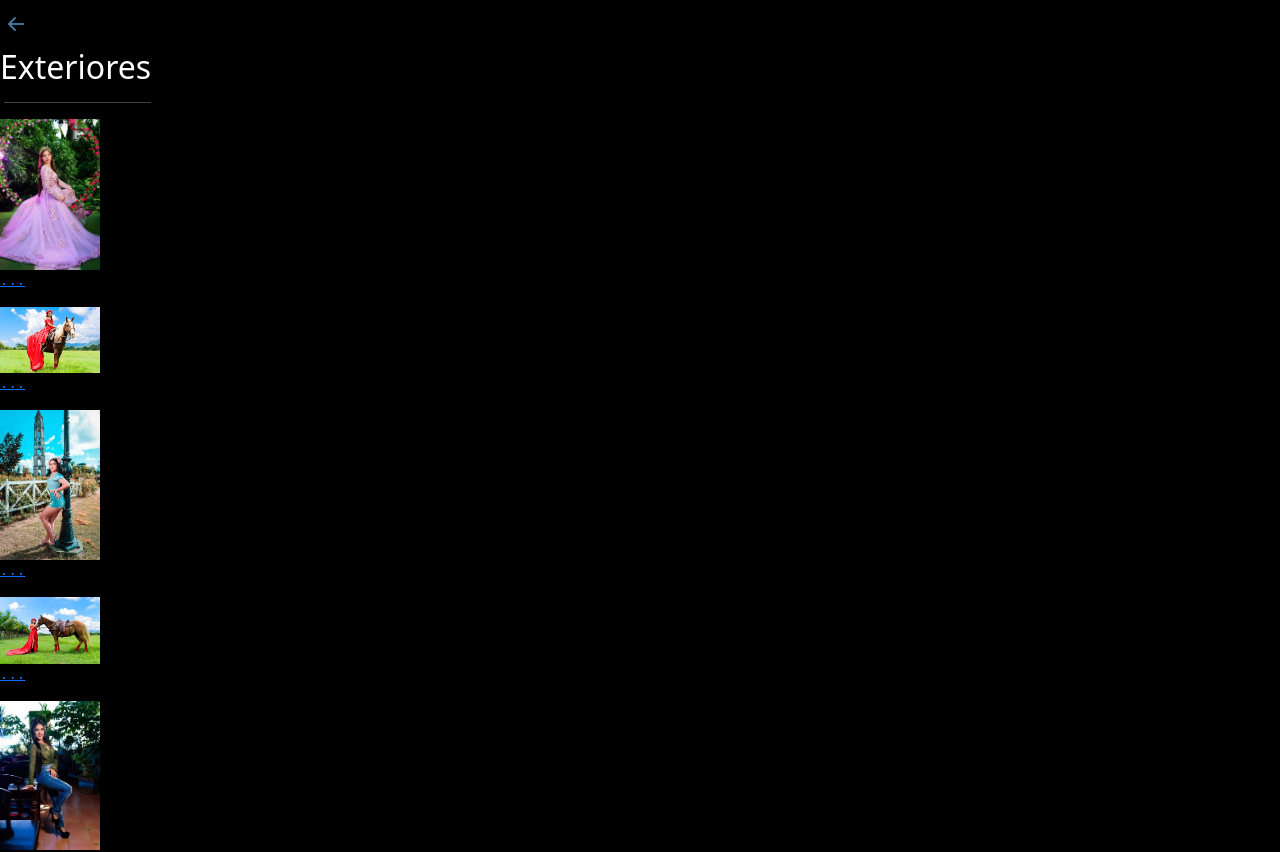
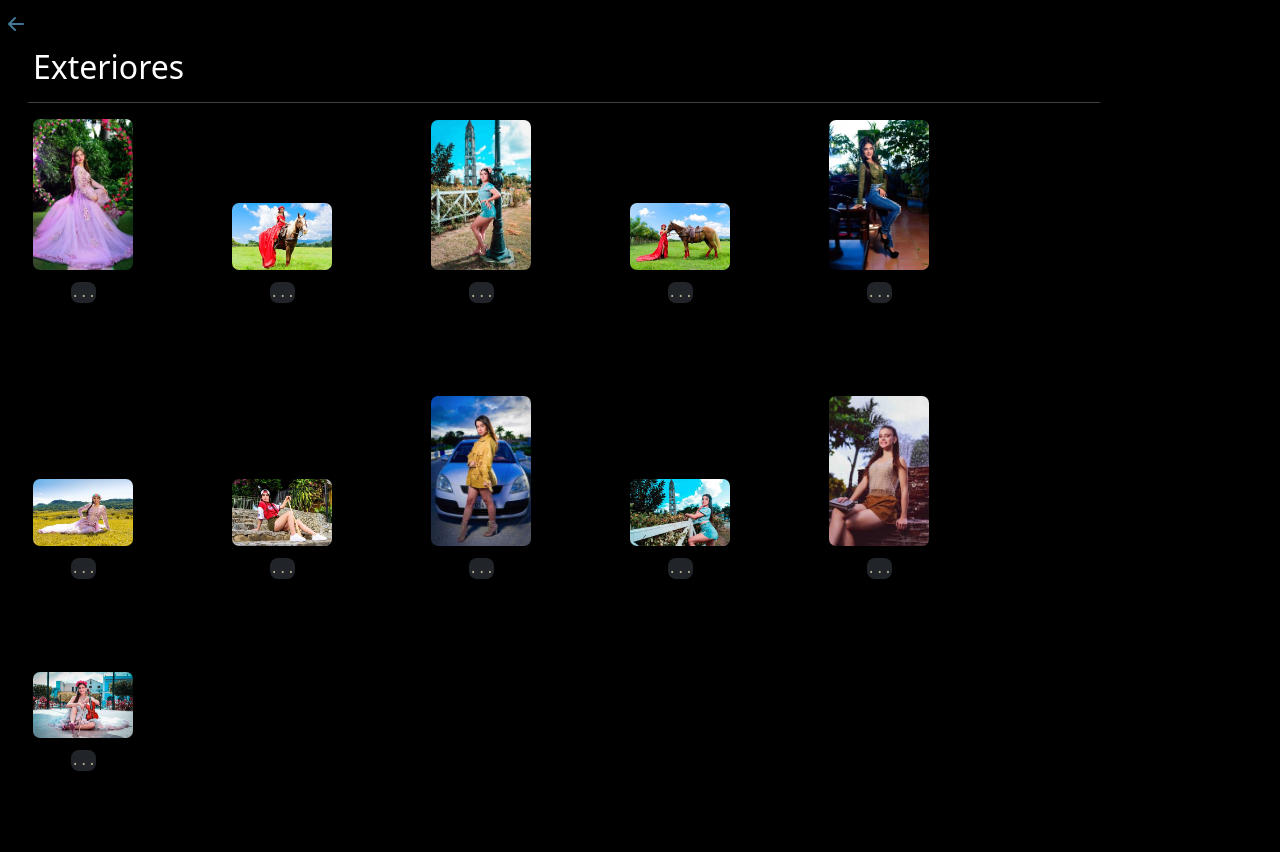
Before and after one commit to onier9702/fridarte, a React (Create React App) app: page /exterior in a window 1280 px wide. Shown: the top 852 px of the page. Built offline with nearby package versions, Linux system fonts and the light colour scheme.

Commit message:
Proving Changes on size screen

```diff
--- a/src/Nav.css
+++ b/src/Nav.css
@@ -13,7 +13,7 @@ desktop: 1025px — 1200px
     background-color: #212529;
     margin: 0px;
     padding-bottom: 3px;
-    width: 100vw;
+    width: 100%;
 }
 .navbar .div-nav {
     width: 100%;
@@ -36,7 +36,7 @@ desktop: 1025px — 1200px
 @media (max-width:1024px){
     .navbar .div-nav ul li{
         font-size: 17px;
-        margin-left: 5%;
+        margin-left: 12%;
     }
 }
 @media (max-width:768px){
@@ -51,7 +51,7 @@ desktop: 1025px — 1200px
         margin-left: -5%;
     }
     .navbar .div-nav ul li{
-        font-size: 14px;
+        font-size: 12px;
         margin-left: 3%;
     }
 }
--- a/src/components/Home.css
+++ b/src/components/Home.css
@@ -15,39 +15,47 @@ desktop: 1025px — 1200px
     width: 20vw;
 }
 .portrait {
-    width: 100vw;
+    display: flex;
+    flex-direction:row;
+    flex-wrap: wrap;
+    /* width: 25vw; */
 }
 .portrait .photo {
-    /* background-color: #6c757d; */
+
     padding-top: 2%;
-    width: 100vw;
+    align-self: flex-end;
+    /* width: 100vw; */
 }
 .portrait .photo .homePhoto{
     border-radius: 18px;
-    margin: 3% 1.5% 3% 1.5%;
-    width: 100vw;
+    margin-left: 1.5rem;
+    margin-right: 1.5rem;
 }
 @media (max-width:480px){
     .logo .logofridarte {
         width: 30vw;
     }
-    .portrait .photo {
-        /* vertical-align: middle; */
+    .portrait {
+        flex-direction: column;
+    }
+    /* .portrait .photo {
         padding: 2% 0% 2% 0%;
-        width: 100%;
-    }
+        max-width: 100%;
+    } */
     .portrait .photo .homePhoto {
         border-radius: 10px;
-        margin: 2.4% 2.5% 2.4% 2.5%;
+        margin-left: 0.15rem;
+        margin-right: 0.15rem;
         width: 100vw;
+        height: 60vh;
     }
 }
-@media (max-width:768px) {
-    /* .portrait {
+/* @media (max-width:768px) {
+    .portrait {
         display: flex;
         flex-direction: row;
         flex-wrap: wrap
-    } */
+    }
     .portrait .photo {
         padding: 2% 7% 1% 7%;
         max-width: 35%;
@@ -56,22 +64,23 @@ desktop: 1025px — 1200px
         margin: 4% 8% 2% 8%;
         max-width: 220px;
     }
-}
+} */
+/*
 @media (max-width:1500px) {
-    /* .portrait {
+    .portrait {
         display: flex;
         flex-direction: row;
         flex-wrap: wrap;
-    } */
+    }
     .portrait .photo {
-        /* display: flex;
+        display: flex;
         flex-direction: row;
-        flex-wrap: wrap;  */
+        flex-wrap: wrap;
         padding: 2% 5% 1% 1.5%;
-        max-width: 40%;
+        max-width: 20%;
     }
     .portrait .photo .homePhoto {
         margin: 3%;
         max-width: 570px;
     }
-}
+} */
--- a/src/components/Interior.css
+++ b/src/components/Interior.css
@@ -1,29 +1,39 @@
-.base {
+/* .base {
     width: 100%;
+} */
+h2 {
+    margin-left: 3%;
 }
-
 #back-logo {
     color: #457b9d;
     cursor: pointer;
     font-size: 2em;
 }
-
-.base .interior .tarjeta {
+.interior {
+    display: flex;
+    flex-direction: row;
+    flex-wrap: wrap;
+}
+.interior .tarjeta {
     align-self:flex-end;
-    padding-right: 10%;
+    padding-right: 6%;
     padding-bottom: 7%;
+    padding-left: 3%;
 }
 
-.base .interior .tarjeta .cuadro {
+.interior .tarjeta .cuadro {
     margin-bottom: 12%;
 }
-.base .interior .tarjeta .cuadro .photo {
+.interior .tarjeta .cuadro .photo {
     border-radius: 7px;
 }
 /* .interior .tarjeta .link {
 
 } */
-.base .interior .tarjeta .link .more {
+.interior .tarjeta .link {
+    text-decoration-line: none;
+}
+.interior .tarjeta .link .more {
     background-color: #212529;
     border-radius: 8px;
     color: #b6ad90;
--- a/src/components/Interior.js
+++ b/src/components/Interior.js
@@ -22,7 +22,7 @@ export const Interior = () => {
 
   return (
       <>
-        <div className="base">
+        <div >
 
           <i className="bi bi-arrow-left-short" id="back-logo" onClick={handleReturn} ></i>
           <h2>Estudio</h2>
```
Also changed, not shown: 15 other files (tests, documents, lock files or other folders).
